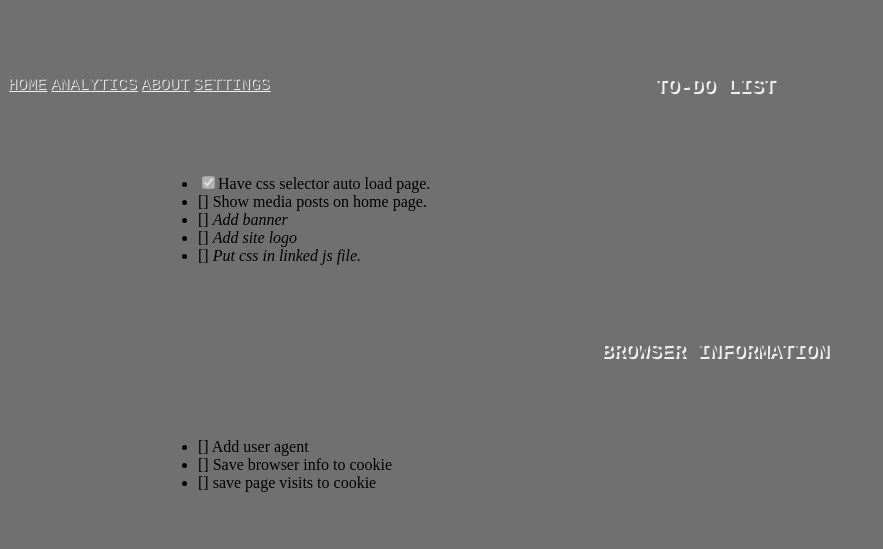
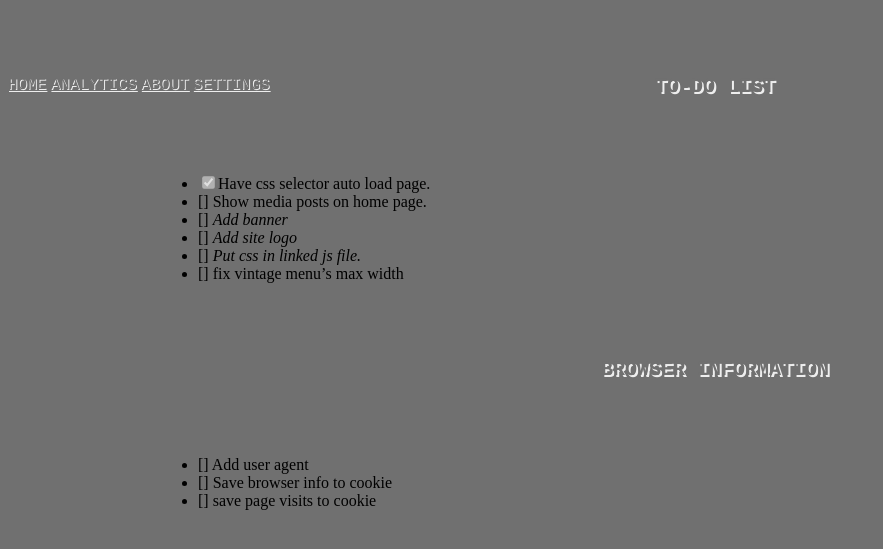
Before and after one commit to vashman/web_meda, a Jekyll site: the page built from todo.md, in a window 1280 px wide. Shown: the top 549 px of the page, without its empty margins (0-883 px from the left). Built offline with Jekyll 4.4.1, drawn with Linux system fonts in a browser that asks for light colours.

Commit message:
updated base images files.

```diff
--- a/todo.md
+++ b/todo.md
@@ -10,6 +10,7 @@ To-Do list
 * [] *Add banner*
 * [] *Add site logo*
 * [] *Put css in linked js file.*
+* [] fix vintage menu's max width
 
 # Browser information
 * [] Add user agent
```
Also changed, not shown: 1 other file.
